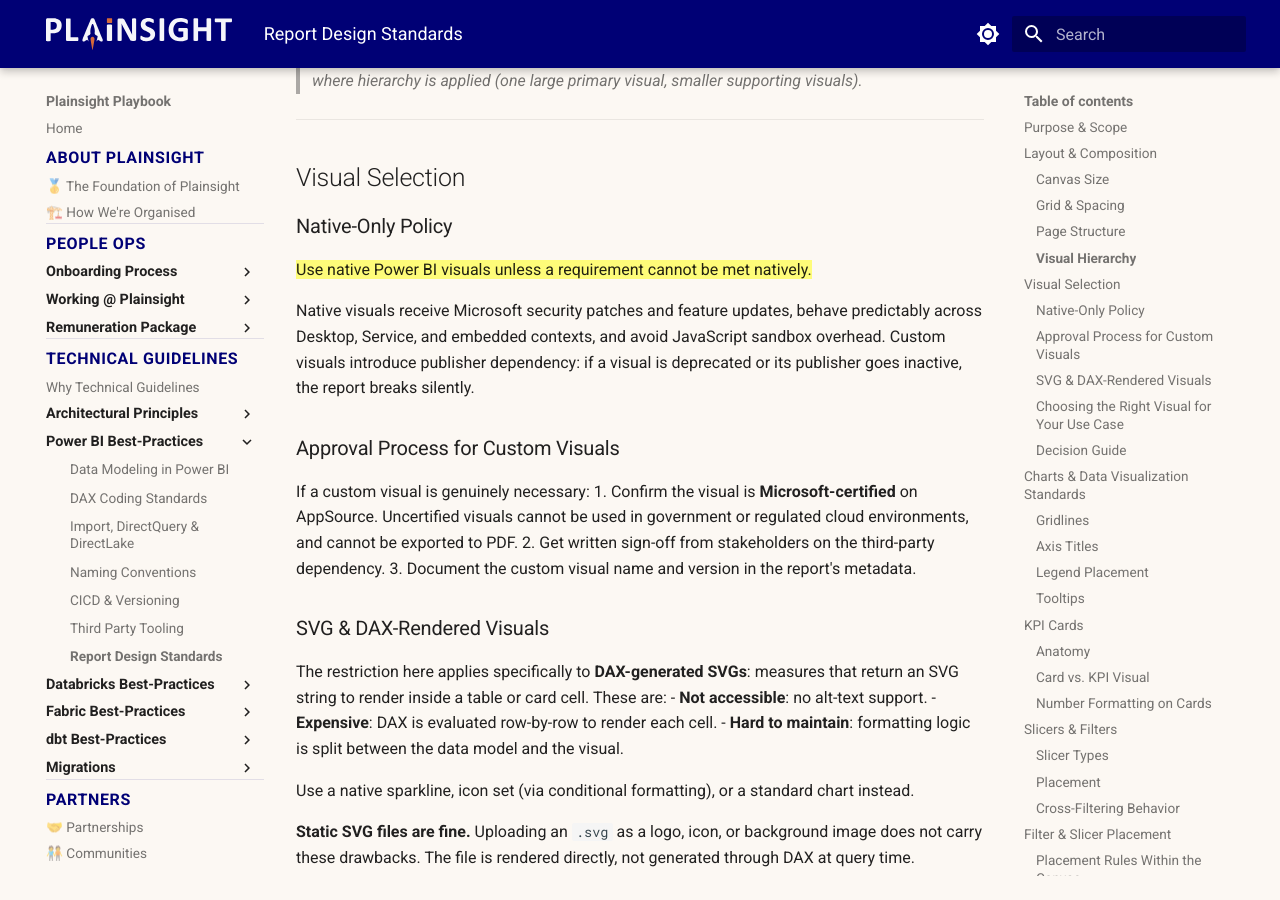
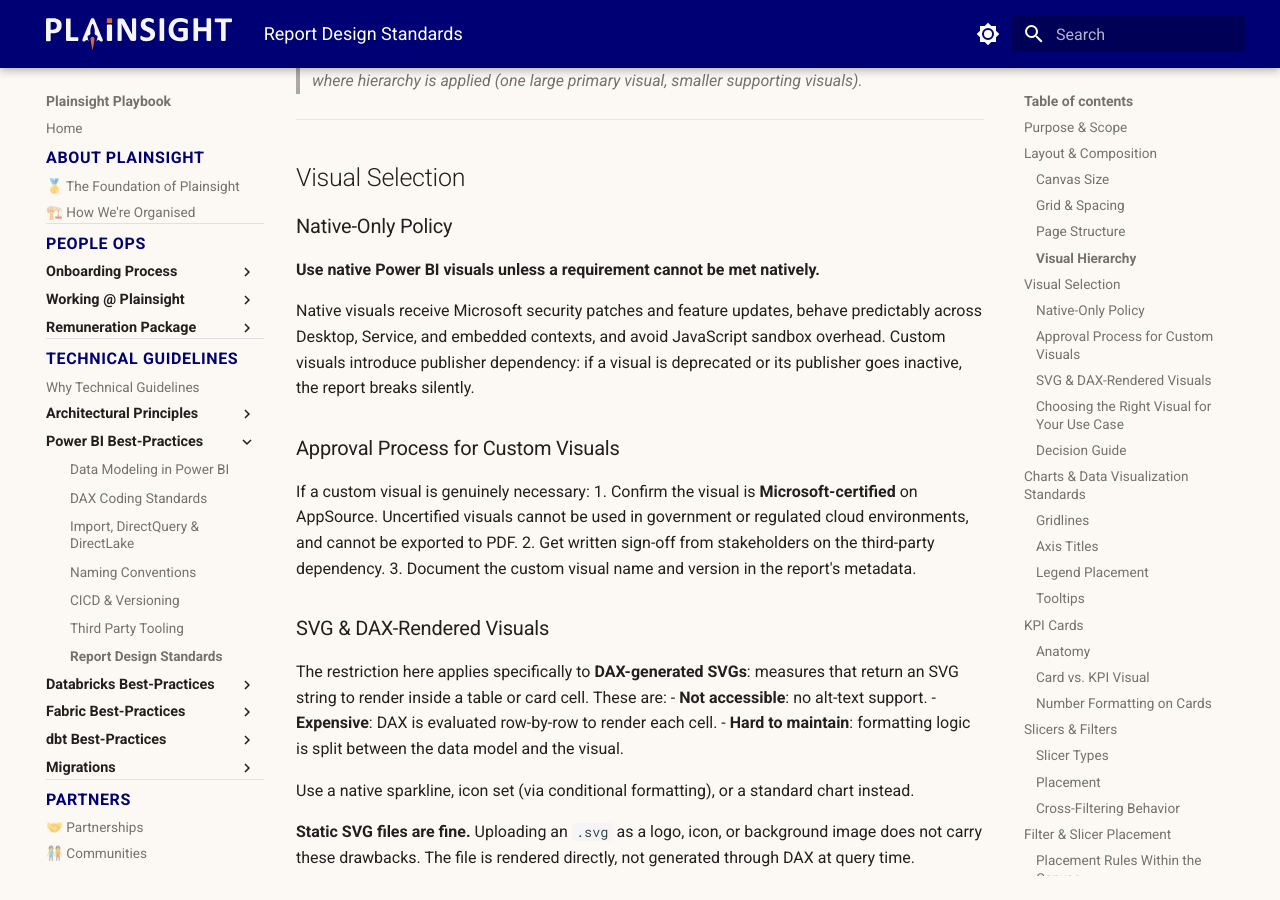
Before and after one commit to PlainsightPro/Vision-Playbook, an MkDocs documentation site: the page built from docs/technical-guidelines/power-bi/report-design-standards.md, in a window 1280 px wide and 900 px high, scrolled down 3179 px. Built offline with MkDocs 1.6.1 and Material for MkDocs 9.7.7, drawn with Linux system fonts in a browser that asks for light colours.

Commit message:
fix: correct formatting

```diff
--- a/docs/technical-guidelines/power-bi/report-design-standards.md
+++ b/docs/technical-guidelines/power-bi/report-design-standards.md
@@ -65,7 +65,7 @@
 
 ### Native-Only Policy
 
-==Use native Power BI visuals unless a requirement cannot be met natively.==
+**Use native Power BI visuals unless a requirement cannot be met natively.**
 
 Native visuals receive Microsoft security patches and feature updates, behave predictably across Desktop, Service, and embedded contexts, and avoid JavaScript sandbox overhead. Custom visuals introduce publisher dependency: if a visual is deprecated or its publisher goes inactive, the report breaks silently.
 
```
